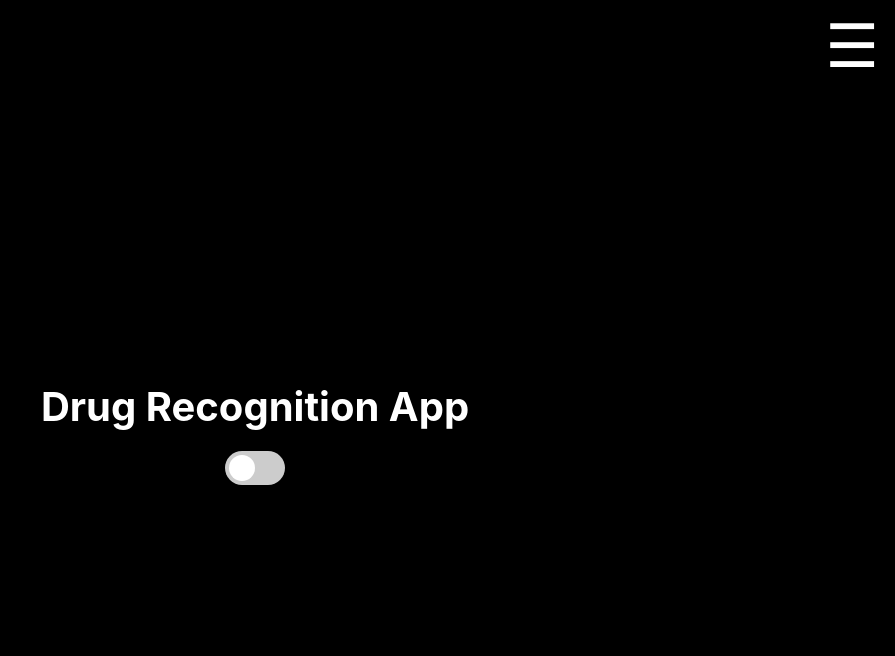
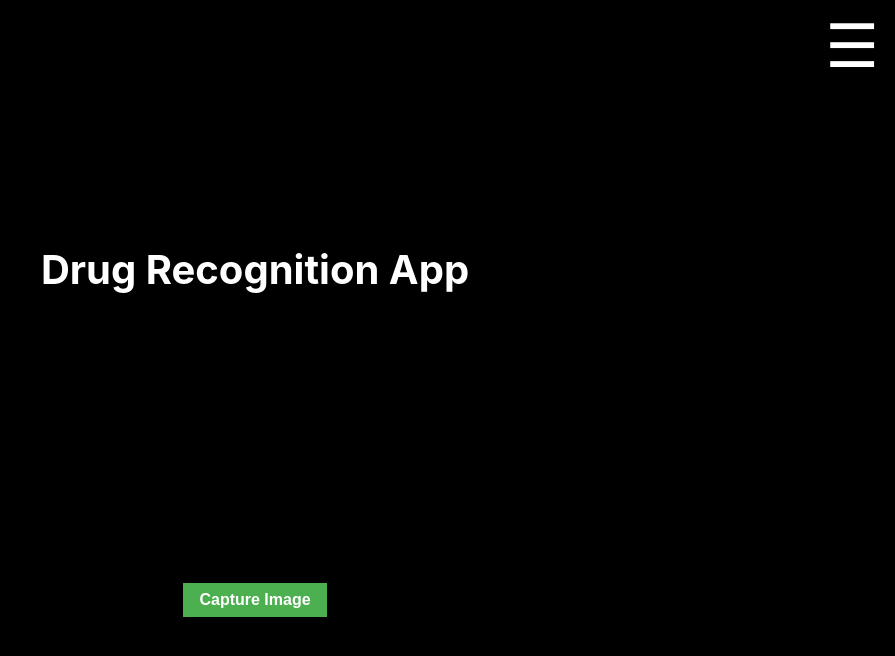
Before and after one commit to allison-cao/drugscan, a React (Create React App) app: page /camera in a window 1280 px wide. Shown: the top 656 px of the page, without its empty margins (385-1280 px from the left). Built offline with nearby package versions, Linux system fonts and the light colour scheme; no server answers.

Commit message:
improve camera loop, and some beautification

```diff
--- a/src/App.css
+++ b/src/App.css
@@ -24,7 +24,7 @@ body {
   color: red;
   margin-top: 20px;
 }
-
+/*
 .result {
   margin-top: 20px;
   padding: 20px;
@@ -33,7 +33,7 @@ body {
   max-width: 600px;
   width: 100%;
   box-shadow: 0 4px 8px rgba(0, 0, 0, 0.3);
-}
+} */
 
 h1 {
   font-size: 2.5rem;
@@ -49,7 +49,7 @@ p {
   margin: 10px 0;
   line-height: 1.5;
 }
-
+/*
 .camera-container {
   display: flex;
   flex-direction: column;
@@ -91,10 +91,10 @@ p {
   max-width: 640px;
   margin-top: 20px;
   border-radius: 10px;
-}
+} */
 
 /* Switch styles */
-.switch {
+/* .switch {
   position: relative;
   display: inline-block;
   width: 60px;
@@ -137,4 +137,4 @@ input:checked + .slider {
 
 input:checked + .slider:before {
   transform: translateX(26px);
-}
+} */
--- a/src/components/Camera/Camera.js
+++ b/src/components/Camera/Camera.js
@@ -1,21 +1,24 @@
-import React, { useState, useRef } from 'react';
+import React, { useState, useRef, useEffect } from 'react';
 import './camera.css'; // Ensure this path is correct
 
 const Camera = ({ onCapture }) => {
     const [error, setError] = useState('');
-    const [cameraOn, setCameraOn] = useState(false);
+    const [cameraOn, setCameraOn] = useState(true); // Camera is on by default
     const videoRef = useRef(null);
     const canvasRef = useRef(null);
 
+    // Function to start the camera
     const startCamera = async () => {
-        setError('');
+        setError('');  // Clear any previous errors
         try {
             const stream = await navigator.mediaDevices.getUserMedia({ video: true });
             if (videoRef.current) {
                 videoRef.current.srcObject = stream;
-                videoRef.current.play().catch((playbackError) => {
+                videoRef.current.play().then(() => {
+                    console.log("Camera is now playing.");
+                }).catch((playbackError) => {
+                    // Handle error more discreetly without setting user-facing error state
                     console.error("Error occurred during video playback: ", playbackError);
-                    setError(`Playback error: ${playbackError.message}`);
                 });
             }
         } catch (accessError) {
@@ -24,25 +27,22 @@ const Camera = ({ onCapture }) => {
         }
     };
 
-    const stopCamera = () => {
-        if (videoRef.current && videoRef.current.srcObject) {
-            videoRef.current.srcObject.getTracks().forEach(track => track.stop());
-            videoRef.current.srcObject = null;
-            console.log("Camera feed stopped.");
+    useEffect(() => {
+        if (cameraOn) {
+            startCamera();
         }
-    };
 
-    const handleSwitchChange = () => {
-        setCameraOn(!cameraOn);
-        if (!cameraOn) {
-            startCamera();
-        } else {
-            stopCamera();
-        }
-    };
+        // Cleanup function to turn off the camera when the component unmounts
+        return () => {
+            if (videoRef.current && videoRef.current.srcObject) {
+                videoRef.current.srcObject.getTracks().forEach(track => track.stop());
+                videoRef.current.srcObject = null;
+            }
+        };
+    }, [cameraOn]); // Dependency array includes cameraOn
 
     const captureImage = () => {
-        if (videoRef.current) {
+        if (cameraOn && videoRef.current) {
             const canvas = canvasRef.current;
             const context = canvas.getContext('2d');
             canvas.width = videoRef.current.videoWidth;
@@ -50,25 +50,25 @@ const Camera = ({ onCapture }) => {
             context.drawImage(videoRef.current, 0, 0, canvas.width, canvas.height);
             const dataURL = canvas.toDataURL('image/png');
             onCapture(dataURL);
-            stopCamera();
+            setCameraOn(false); // Turn off the camera after capturing the image
         }
     };
 
     return (
         <div className="camera-container">
-            {cameraOn && (
-                <video ref={videoRef} autoPlay playsInline muted className="camera-video" />
-            )}
+            {cameraOn && <video ref={videoRef} autoPlay playsInline muted className="camera-video" />}
             <canvas ref={canvasRef} style={{ display: 'none' }}></canvas>
             <div className="buttons-container">
-                <label className="switch">
-                    <input type="checkbox" checked={cameraOn} onChange={handleSwitchChange} />
-                    <span className="slider round"></span>
-                </label>
+                {!cameraOn && (
+                    <button onClick={() => window.location.reload()} className="camera-button">
+                        Scan Another Drug
+                    </button>
+                )}
                 {cameraOn && (
                     <button onClick={captureImage} className="camera-button">Capture Image</button>
                 )}
             </div>
+            {/* Remove or conditionally render the error message based on severity or user need */}
             {error && <p>Error: {error}</p>}
         </div>
     );
--- a/src/components/Camera/camera.css
+++ b/src/components/Camera/camera.css
@@ -1,7 +1,7 @@
 /* src/components/Camera/camera.css */
 
 .camera-container {
-    display: flex;
+    display: block;
     flex-direction: column;
     align-items: center; /* Center children horizontally */
     color: white;
@@ -9,81 +9,33 @@
 
 .camera-video {
     width: 100%; /* Adjust based on your preference */
+    height: auto; /* Maintain aspect ratio */
     margin-bottom: 20px; /* Adds some space between the video and the buttons */
+    border: 1px solid black; /* Adds border for visibility */
     transform: scaleX(-1); /* Flips the video horizontally */
 }
 
 .buttons-container {
-    display: flex;
+    display: inline-block;
     justify-content: center; /* Center buttons horizontally within the container */
     width: 100%; /* Take up full width to center content */
+    margin-top: 10px; /* Space above the button */
 }
 
 .camera-button {
-    background-color: white;
-    color: black;
+    background-color: #4CAF50; /* Green background */
+    color: white; /* White text */
     border: none;
-    border-radius: 50%;
-    padding: 55px;
-    width: 50px; /* Adjust as needed */
-    height: 50px; /* Ensure width and height are the same for a circle */
+    padding: 8px 16px; /* Rectangular padding */
+    border-radius: 0px; /* No rounding, makes it strictly rectangular */
     cursor: pointer;
-    margin: 5px;
-    display: flex;
-    justify-content: center;
-    align-items: center;
-    font-size: 16px;
+    font-size: 16px; /* Font size for readability */
+    margin: 5px; /* Space between buttons */
+    /* text-transform: uppercase; Makes text uppercase for styling */
+    transition: background-color 0.3s; /* Smooth transition for hover effect */
+    font-weight: bold;
 }
 
-.captured-image {
-    width: 100%; /* Adjust as needed */
-    max-width: 640px; /* Set a maximum width for the captured image */
-    margin-top: 20px; /* Adds some space above the captured image */
-    transform: scaleX(-1); /* Flips the video horizontally */
+.camera-button:hover {
+    background-color: #45a049; /* Darker green on hover */
 }
-
-/* Switch styles */
-.switch {
-    position: relative;
-    display: inline-block;
-    width: 60px;
-    height: 34px;
-}
-
-.switch input {
-    opacity: 0;
-    width: 0;
-    height: 0;
-}
-
-.slider {
-    position: absolute;
-    cursor: pointer;
-    top: 0;
-    left: 0;
-    right: 0;
-    bottom: 0;
-    background-color: #ccc;
-    transition: .4s;
-    border-radius: 34px;
-}
-
-.slider:before {
-    position: absolute;
-    content: "";
-    height: 26px;
-    width: 26px;
-    left: 4px;
-    bottom: 4px;
-    background-color: white;
-    transition: .4s;
-    border-radius: 50%;
-}
-
-input:checked + .slider {
-    background-color: #2196F3;
-}
-
-input:checked + .slider:before {
-    transform: translateX(26px);
-}
```
